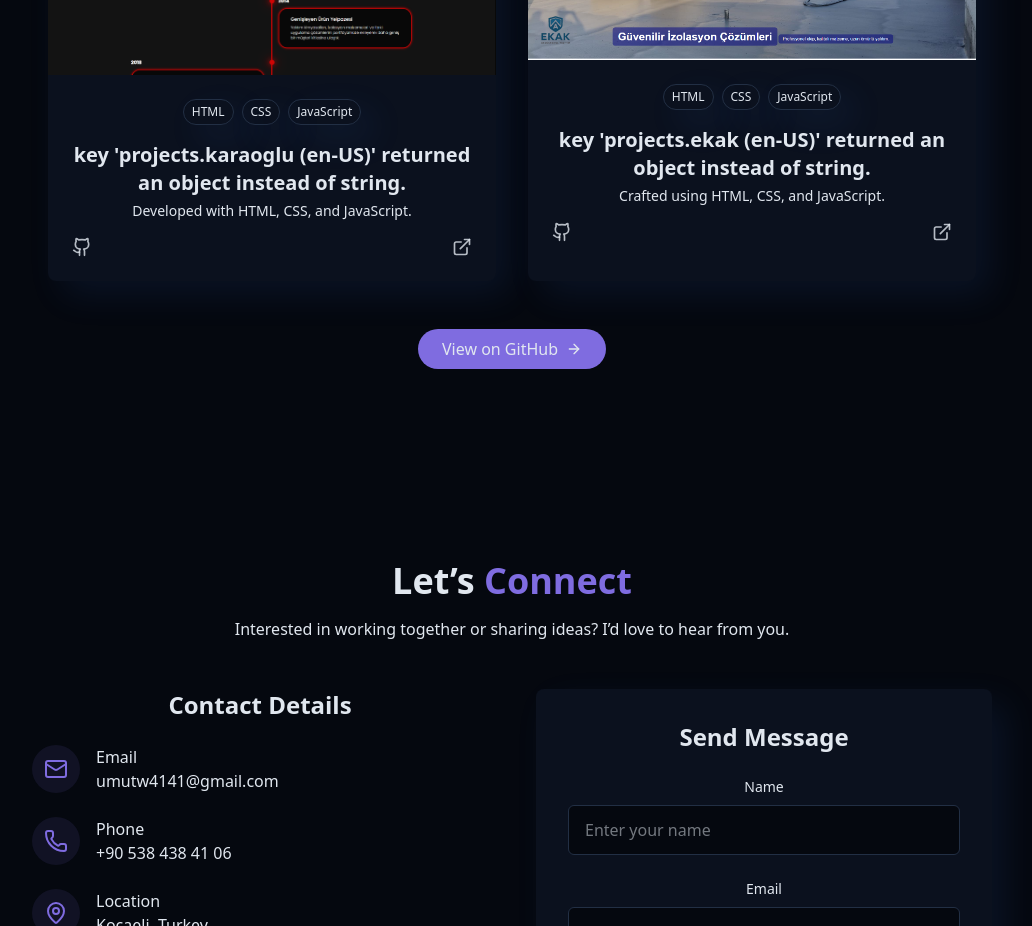
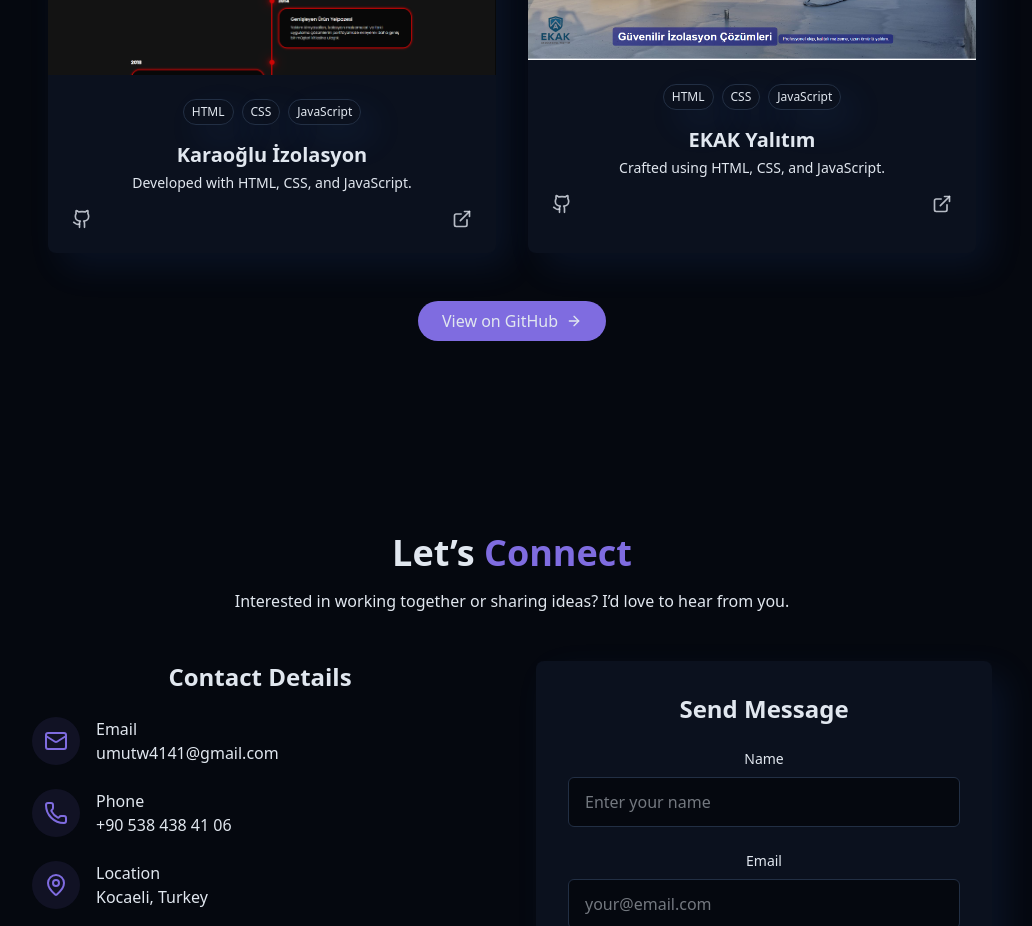
Before and after one commit to umutfr/Portfolio-K, a React (Vite) app: page / in a window 1280 px wide. Shown: the part 2840-3766 px from the top of the page, without its empty margins (128-1160 px from the left). Built offline with nearby package versions, Linux system fonts and the light colour scheme; no server answers; the HTML template or start-up script is replaced by a standard one.

Commit message:
Some changes.

```diff
--- a/package.json
+++ b/package.json
@@ -19,8 +19,8 @@
     "i18next": "^25.5.2",
     "i18next-browser-languagedetector": "^8.2.0",
     "lucide-react": "^0.544.0",
-    "react": "^19.1.1",
-    "react-dom": "^19.1.1",
+    "react": "^19.2.0",
+    "react-dom": "^19.2.0",
     "react-i18next": "^15.7.3",
     "react-router-dom": "^7.9.1",
     "tailwind-merge": "^3.3.1"
--- a/src/components/ProjectsSection.jsx
+++ b/src/components/ProjectsSection.jsx
@@ -5,7 +5,7 @@
 const projects = [
     {
         id: 1,
-        titleKey: "projects.karaoglu",
+        titleKey: "projects.karaoglu.title",
         descriptionKey: "projects.karaoglu.description",
         image: "../projects/karaoglu-sirket.png",
         tags: ["HTML", "CSS", "JavaScript"],
@@ -14,7 +14,7 @@
     },
     {
         id: 2,
-        titleKey: "projects.ekak",
+        titleKey: "projects.ekak.title",
         descriptionKey: "projects.ekak.description",
         image: "../projects/ekak-yalitim.png",
         tags: ["HTML", "CSS", "JavaScript"],
--- a/src/locales/tr.json
+++ b/src/locales/tr.json
@@ -8,7 +8,7 @@
   },
   "hero": {
     "title": ["Merhaba, ", "Ben ", "Umut"],
-    "subtitle": "Modern web deneyimleri oluşturuyorum...",
+    "subtitle": "Modern ve kullanıcı dostu web projeleri tasarlıyor ve geliştiriyorum...",
     "button": "Projelerime Gözat",
     "scroll": "Kaydır"
   },
```
Also changed, not shown: 1 other file (tests, documents, lock files or other folders).
